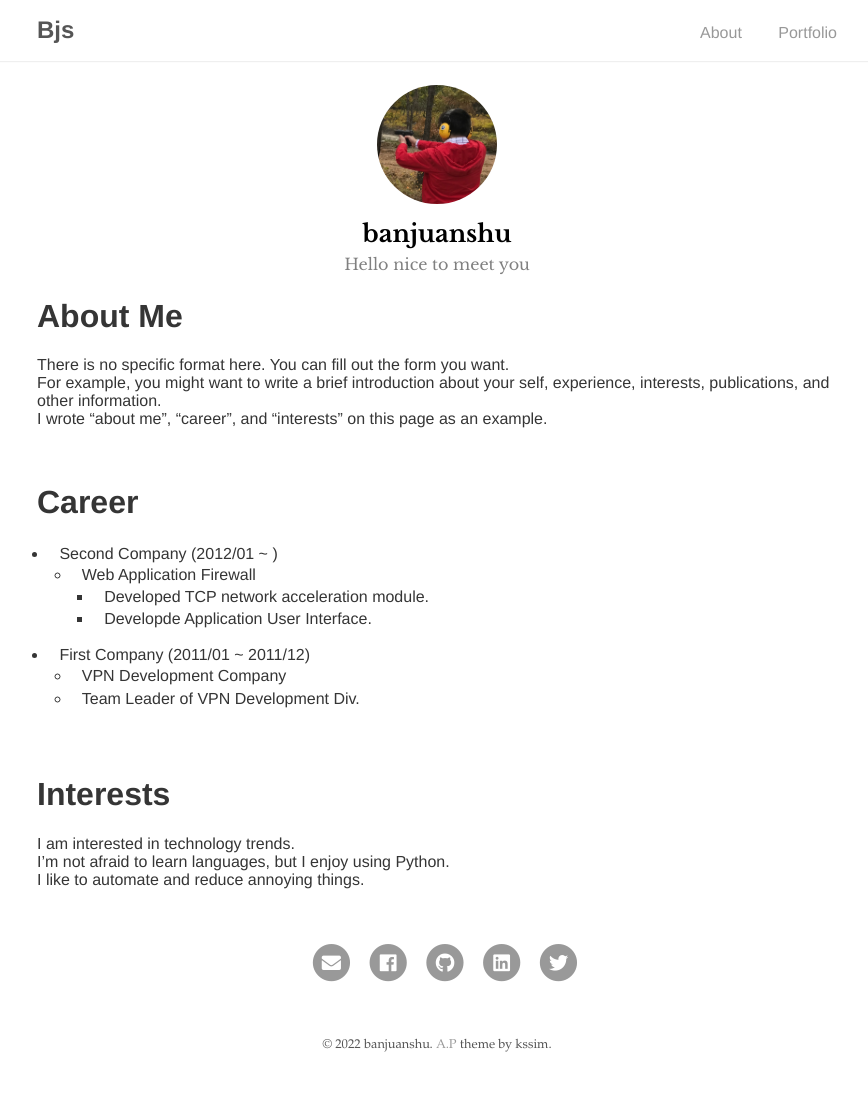
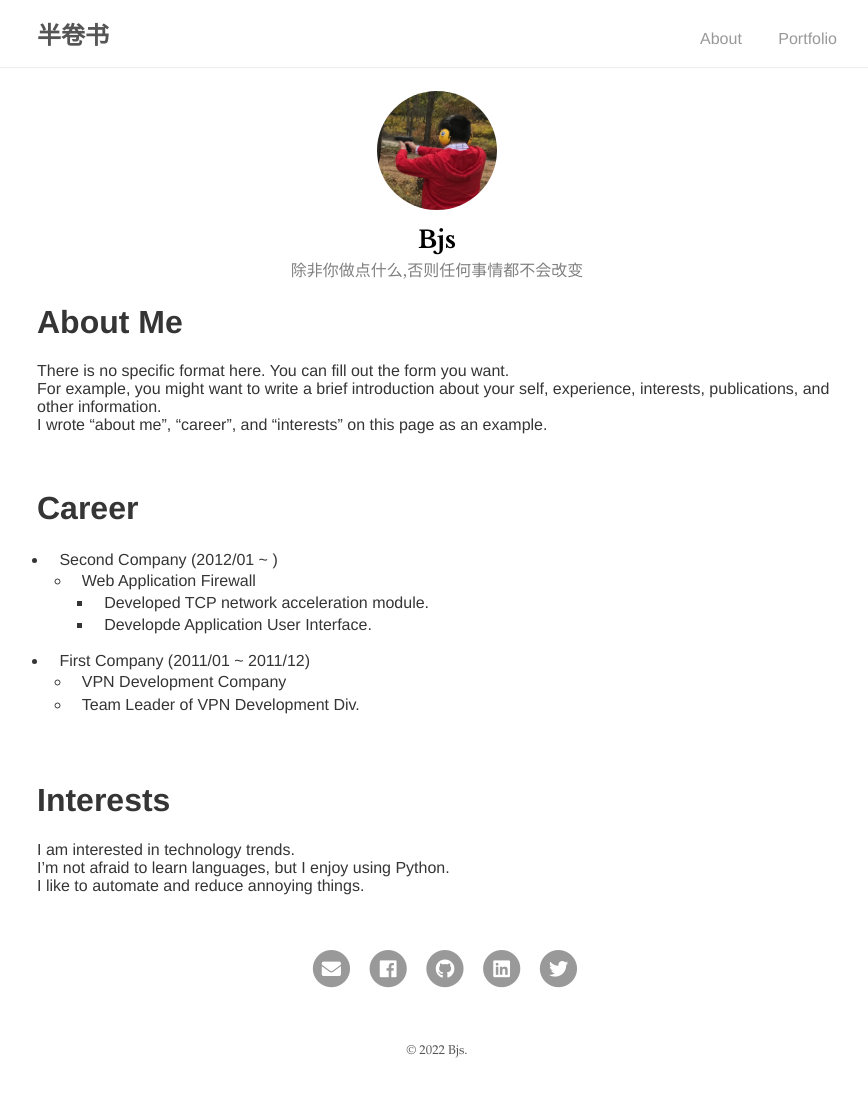
Before and after one commit to banjuanshu/banjuanshu.github.io, a Jekyll site: the page built from docs/index.md, in a window 1280 px wide. Shown: the whole page, without its empty margins (203-1071 px from the left). Built offline with Jekyll 4.4.1, drawn with Linux system fonts in a browser that asks for light colours; our own code applies the rules of GitHub Pages for plain Markdown files; part of the change alters nothing that is shown.

Commit message:
fix(base): init

```diff
--- a/docs/_config.yml
+++ b/docs/_config.yml
@@ -1,13 +1,13 @@
 # Site settings
-title: Bjs
+title: 半卷书
 baseurl: "/"
 url: "https://banjuanshu.github.io"
-google_analytics: # Tracking ID, e.g. "UA-000000-01"
+google_analytics: "G-QE6N2DJECK" # Tracking ID, e.g. "UA-000000-01"
 
 # Author
 author:
-  name: banjuanshu
-  desc: Hello nice to meet you
+  name: Bjs
+  desc: 除非你做点什么,否则任何事情都不会改变
   email: bjs.null@gmail.com
   selfie: assets/img/avatar.jpg
 
--- a/docs/_includes/head.html
+++ b/docs/_includes/head.html
@@ -16,22 +16,13 @@
 
   <!-- Google Analytics -->
   {% if site.google_analytics %}
+  <!-- Google tag (gtag.js) -->
+  <script async src="https://www.googletagmanager.com/gtag/js?id={{ site.google_analytics }}"></script>
   <script>
-      (function(i, s, o, g, r, a, m) {
-          i['GoogleAnalyticsObject'] = r;
-          i[r] = i[r] || function() {
-              (i[r].q = i[r].q || []).push(arguments)
-          }, i[r].l = 1 * new Date();
-          a = s.createElement(o),
-              m = s.getElementsByTagName(o)[0];
-          a.async = 1;
-          a.src = g;
-          m.parentNode.insertBefore(a, m)
-      })(window, document, 'script', '//www.google-analytics.com/analytics.js', 'ga');
-
-      ga('create', '{{ site.google_analytics }}', 'auto');
-      ga('send', 'pageview');
-
+     window.dataLayer = window.dataLayer || [];
+     function gtag(){dataLayer.push(arguments);}
+     gtag('js', new Date());
+     gtag('config', '{{ site.google_analytics }}');
   </script>
   {% endif %}
 
--- a/docs/_layouts/base.html
+++ b/docs/_layouts/base.html
@@ -22,7 +22,7 @@
 
     <footer>
       <span>
-        &copy; <time datetime="{{ site.time }}">{{ site.time | date: '%Y' }}</time> {{ site.author.name }}. <a href="https://github.com/kssim/about-portfolio/">A.P</a> theme by kssim.
+        &copy; <time datetime="{{ site.time }}">{{ site.time | date: '%Y' }}</time> {{ site.author.name }}.
       </span>
     </footer>
   </body>
```
Also changed, not shown: docs/assets/favicon.ico, 3 other files.
